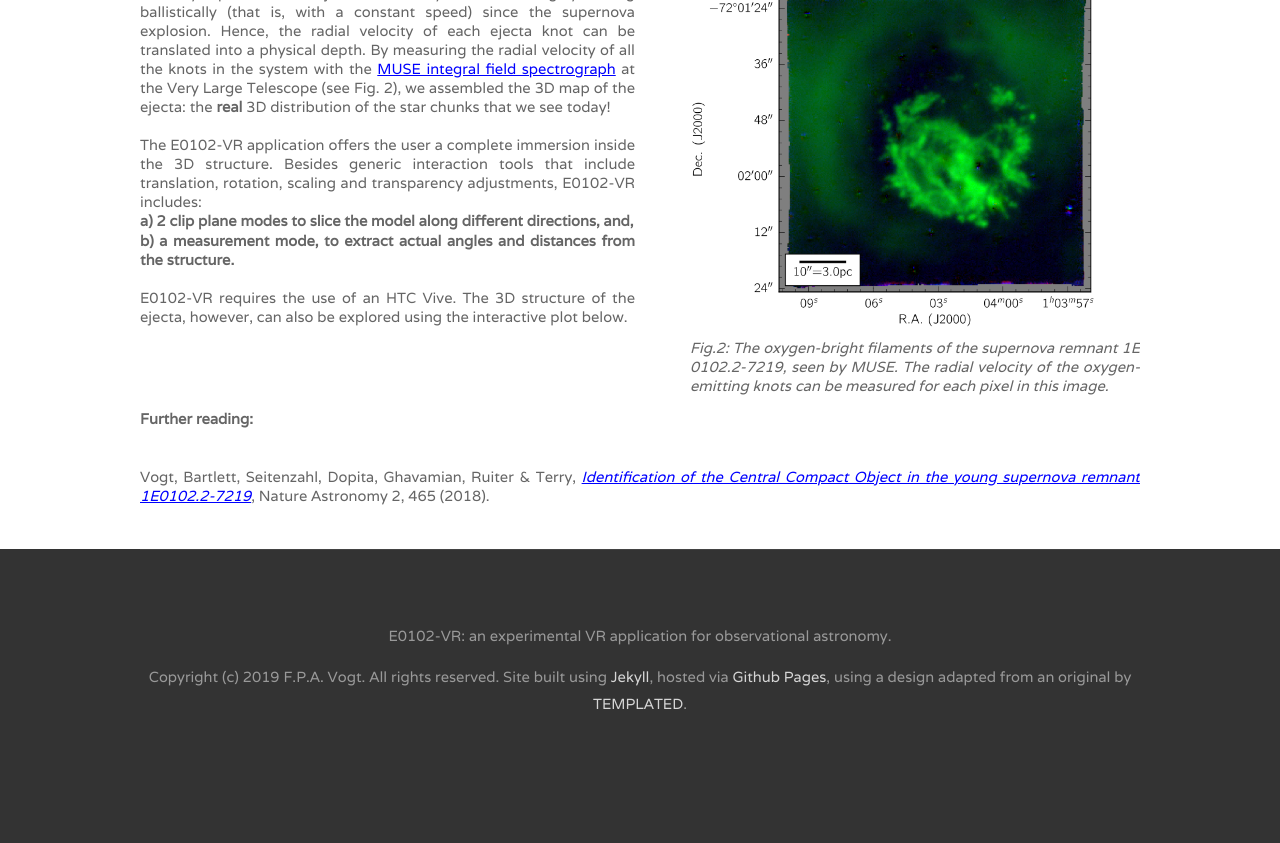
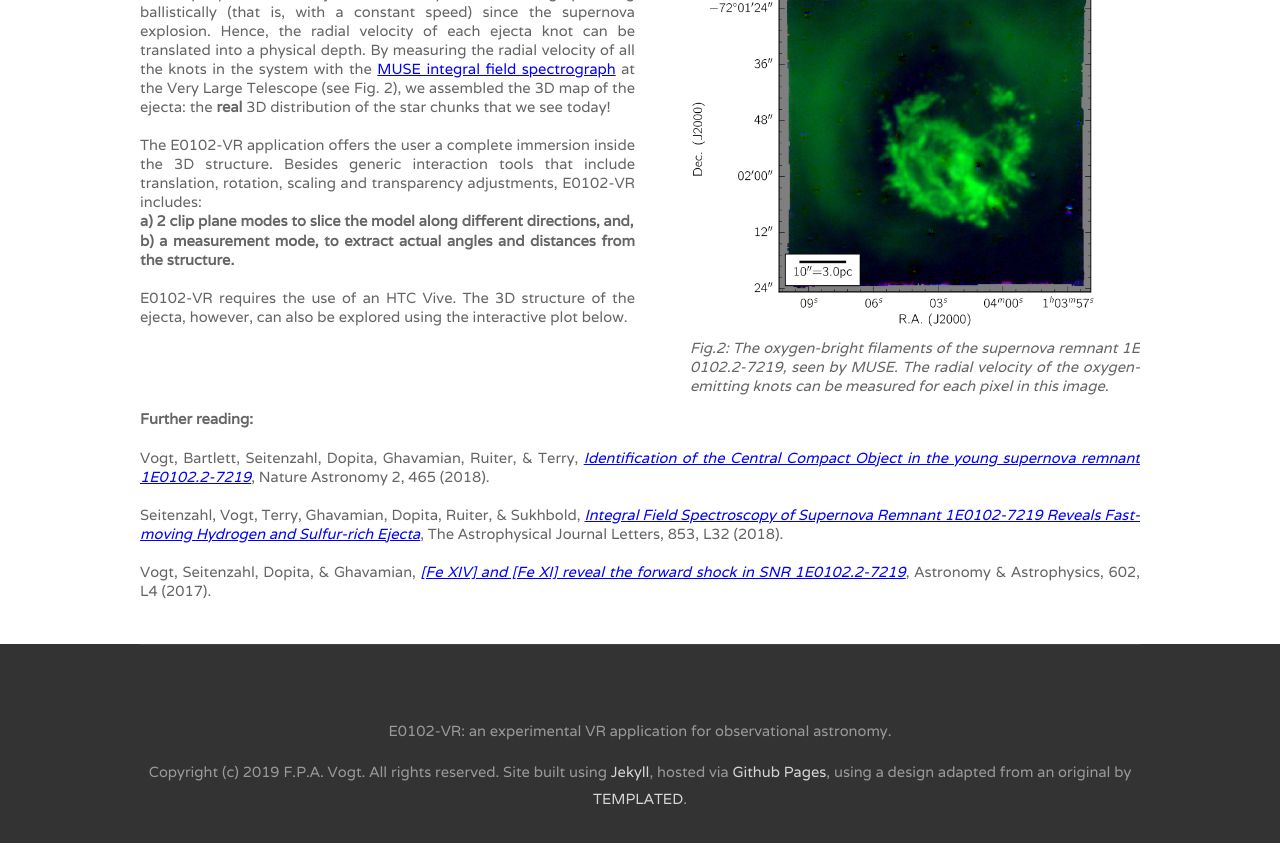
Before and after one commit to fpavogt/E0102-VR, a Jekyll site: the page built from index.html, in a window 1280 px wide and 900 px high, scrolled down 1229 px. Shown: the top 843 px of the window. Built offline with Jekyll 4.4.1, drawn with Linux system fonts in a browser that asks for light colours; before the commit the page ends 2034 px from its top, so only the background shows below that.

Commit message:
Added extra references

```diff
--- a/index.html
+++ b/index.html
@@ -84,8 +84,16 @@ this image.</i><br></p>
 
 <p>
 <h4>Further reading:</h4>
-<br>
-Vogt, Bartlett, Seitenzahl, Dopita, Ghavamian, Ruiter & Terry, <a href="https://arxiv.org/abs/1803.01006">
+Vogt, Bartlett, Seitenzahl, Dopita, Ghavamian, Ruiter, & Terry, <a href="https://arxiv.org/abs/1803.01006">
 <i>Identification of the Central Compact Object in the young supernova remnant 1E0102.2-7219</i></a>,
 Nature Astronomy 2, 465 (2018).<br>
+<br>
+Seitenzahl, Vogt, Terry, Ghavamian, Dopita, Ruiter, & Sukhbold, <a href="https://arxiv.org/abs/1801.06289">
+<i>Integral Field Spectroscopy of Supernova Remnant 1E0102-7219 Reveals Fast-moving Hydrogen
+and Sulfur-rich Ejecta</i></a>, The Astrophysical Journal Letters, 853, L32 (2018).
+<br>
+<br>
+Vogt, Seitenzahl, Dopita, & Ghavamian, <a href="https://arxiv.org/abs/1705.04322">
+<i>[Fe XIV] and [Fe XI] reveal the forward shock in SNR 1E0102.2-7219</i></a>, Astronomy & Astrophysics, 602, L4 (2017).<br>
+
 </p>
```
